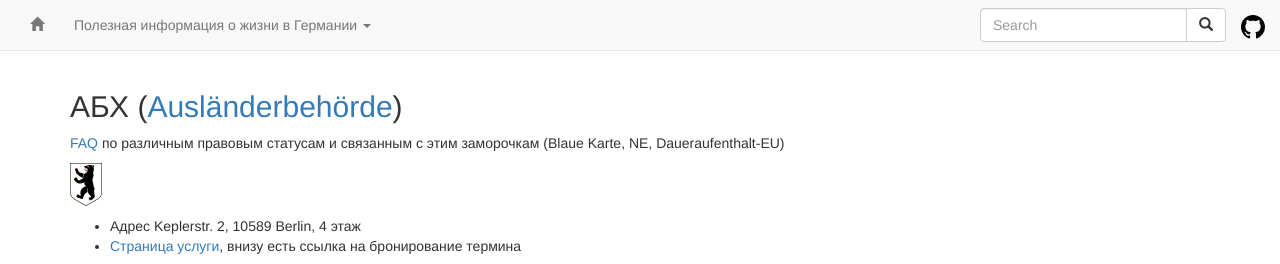
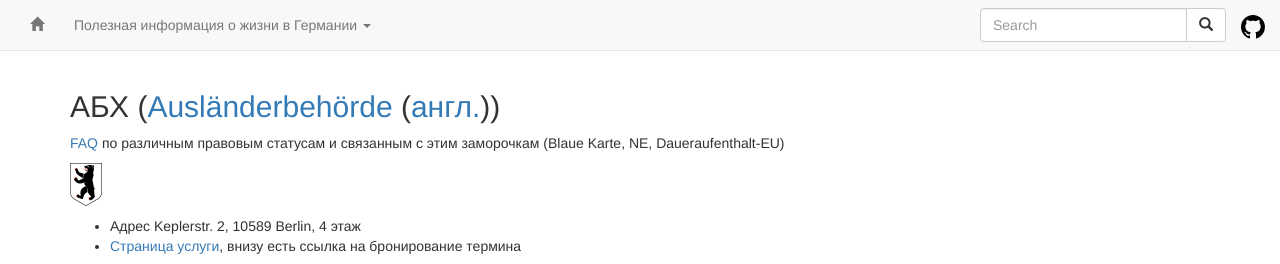
Before and after one commit to ru-de/faq, a Jekyll site: the page built from pages/АБХ.md, in a window 1280 px wide and 1103 px high. Shown: the top 264 px of the window. Built offline with Jekyll 4.4.1, drawn with Linux system fonts in a browser that asks for light colours; nearby versions of some CDN libraries.

Commit message:
sync github pages

```diff
--- a/pages/АБХ.md
+++ b/pages/АБХ.md
@@ -3,7 +3,7 @@ title: АБХ
 layout: default
 ---
 
-## АБХ ([Ausländerbehörde](http://www.berlin.de/labo/auslaender/dienstleistungen/))
+## АБХ ([Ausländerbehörde](https://www.berlin.de/einwanderung/) ([англ.](https://www.berlin.de/einwanderung/en/)))
 
 [FAQ](http://faq.germany.ru/status.db/items/63.html) по различным правовым статусам и связанным с этим заморочкам (Blaue Karte, NE, Daueraufenthalt-EU)
 
```
